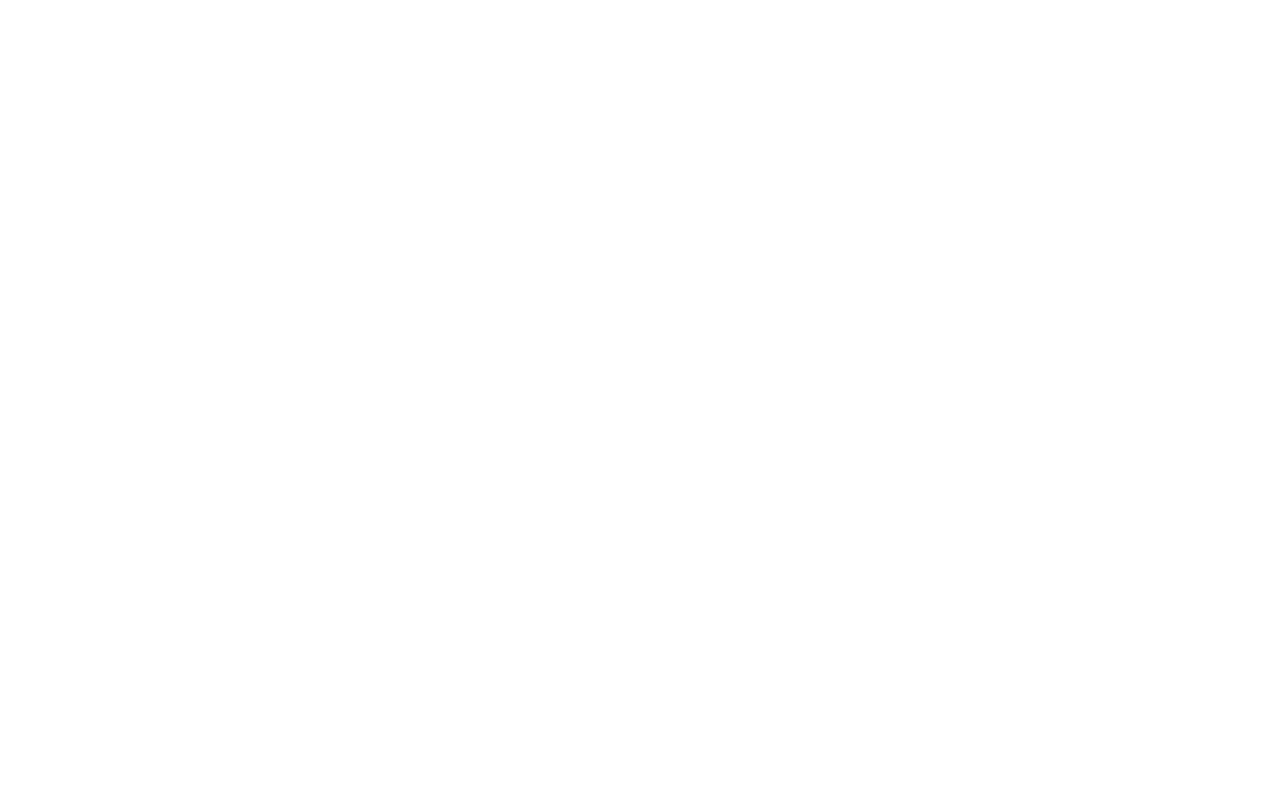
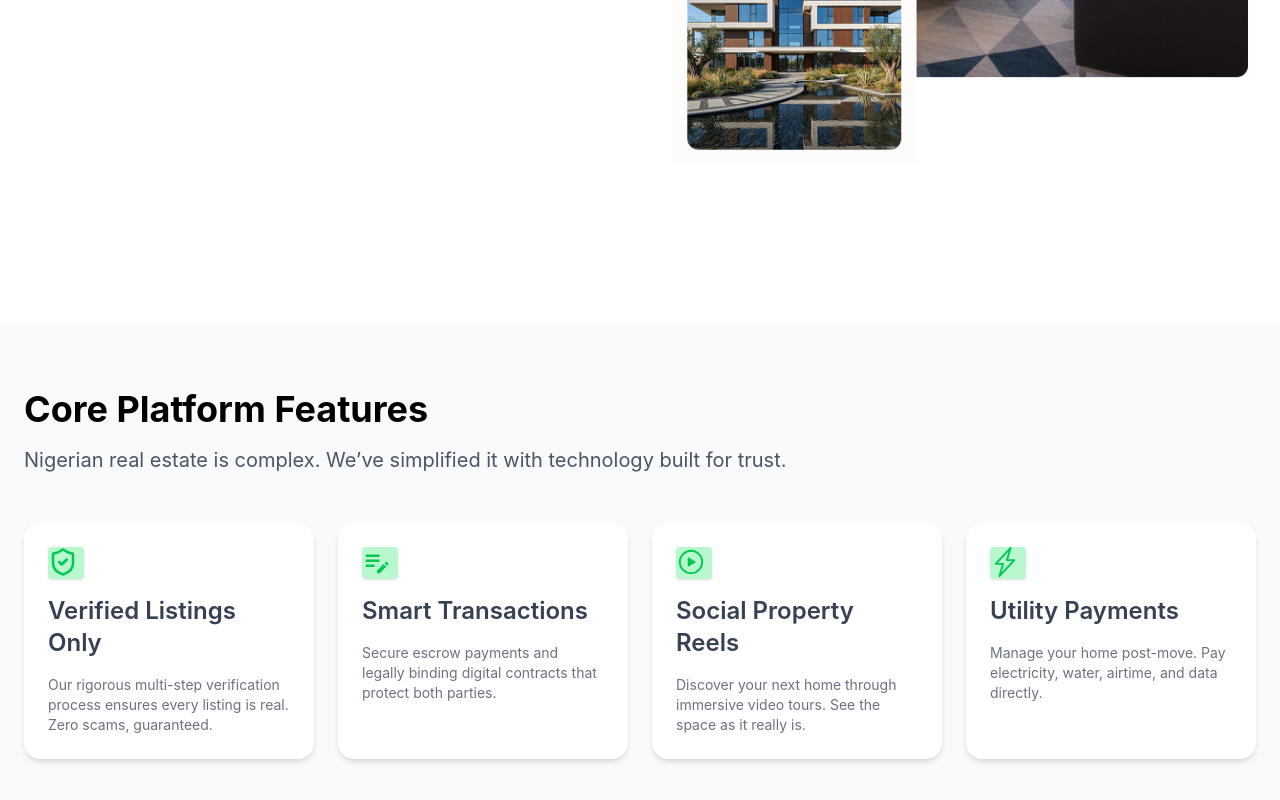
Before and after one commit to Petre223/Akrapex-Brivv-landing-page, a React (Vite) app in the folder BRIVV/: page / in a window 1280 px wide. Shown: the part 742-1542 px from the top of the page. Before the commit the page ends 800 px from the top, so only its background shows below. Built offline with nearby package versions, Linux system fonts and the light colour scheme.

Commit message:
Add the Features section

```diff
--- a/BRIVV/package.json
+++ b/BRIVV/package.json
@@ -13,6 +13,7 @@
     "@tailwindcss/vite": "^4.2.2",
     "react": "^19.2.4",
     "react-dom": "^19.2.4",
+    "react-icons": "^5.6.0",
     "tailwindcss": "^4.2.2"
   },
   "devDependencies": {
--- a/BRIVV/src/App.jsx
+++ b/BRIVV/src/App.jsx
@@ -1,4 +1,5 @@
 import Hero from '../src/Components/Hero'
+import Features from '../src/Components/Features'
 import './App.css'
 
 function App() {
@@ -6,6 +7,7 @@
   return (
     <>
      <Hero />
+     <Features />
     </>
   )
 }
--- /dev/null
+++ b/BRIVV/src/Components/Features.jsx
@@ -0,0 +1,67 @@
+import React from "react";
+import { LuShieldCheck } from "react-icons/lu";
+import { MdOutlineEditNote } from "react-icons/md";
+import { IoPlayCircleOutline } from "react-icons/io5";
+import { BsLightningCharge } from "react-icons/bs";
+
+const Features = () => {
+  const features = [
+    {
+      title: "Verified Listings Only",
+      description:
+        "Our rigorous multi-step verification process ensures every listing is real. Zero scams, guaranteed.",
+      icon: <LuShieldCheck />,
+    },
+    {
+      title: "Smart Transactions",
+      description:
+        "Secure escrow payments and legally binding digital contracts that protect both parties.",
+      icon: <MdOutlineEditNote />,
+    },
+    {
+      title: "Social Property Reels",
+      description:
+        "Discover your next home through immersive video tours. See the space as it really is.",
+      icon: <IoPlayCircleOutline />,
+    },
+    {
+      title: "Utility Payments",
+      description:
+        "Manage your home post-move. Pay electricity, water, airtime, and data directly.",
+      icon: <BsLightningCharge />,
+    },
+  ];
+
+  return (
+    <section className="bg-gray-50 min-h-screen py-16 px-6 mt-20">
+      <div className="max-w-7xl mx-auto mb-12 align-baseline">
+        <h2 className="text-6xl md:text-4xl font-bold mb-4">
+          Core Platform Features
+        </h2>
+        <p className="text-gray-600 md:text-[20px] min-w-2xl mx-auto">
+          Nigerian real estate is complex. We’ve simplified it with technology
+          built for trust.
+        </p>
+      </div>
+
+      <div className="grid gap-6 sm:grid-cols-2 md:grid-cols-3 lg:grid-cols-4 max-w-7xl mx-auto">
+        {features.map((feature, index) => (
+          <div
+            key={index}
+            className="bg-white p-6 rounded-2xl shadow-md hover:shadow-xl transform hover:-translate-y-2 transition-all duration-300 cursor-pointer"
+          >
+            <div className="bg-green-200 text-3xl mb-4 text-green-500 rounded shadow-sm w-9 h-8">{feature.icon}</div>
+            <h3 className="text-2xl font-semibold text-gray-700 mb-4">
+              {feature.title}
+            </h3>
+            <p className="text-gray-500 text-sm">
+              {feature.description}
+            </p>
+          </div>
+        ))}
+      </div>
+    </section>
+  );
+};
+
+export default Features;
--- a/BRIVV/src/Components/Hero.jsx
+++ b/BRIVV/src/Components/Hero.jsx
@@ -3,7 +3,7 @@
 
 const Hero = () => {
   return <>
-    <div className="max-w-7xl mx-auto flex justify-between items-center px-20 gap-64">
+    <div className="flex flex-col-reverse px-8 py-20 lg:grid lg:grid-cols-2 lg:gap-16 lg:place-item-center max-w-7xl mx-auto">
       <div className="bg-white">
         {/* Badge */}
         <div className="inline-flex items-center bg-green-100 text-green-700 text-sm px-4 py-1 rounded-full mb-6 mt-30">
@@ -49,11 +49,11 @@
         </div>
       </div>
 
-      <div>
+      <div className='relative'>
         <img
           src={HeroSection}
           alt="Hero Image"
-          className="w-100 h-120 mt-20"
+          className="w-full mt-20"
         />
       </div>
     </div>
```
Also changed, not shown: 1 other file (tests, documents, lock files or other folders).
